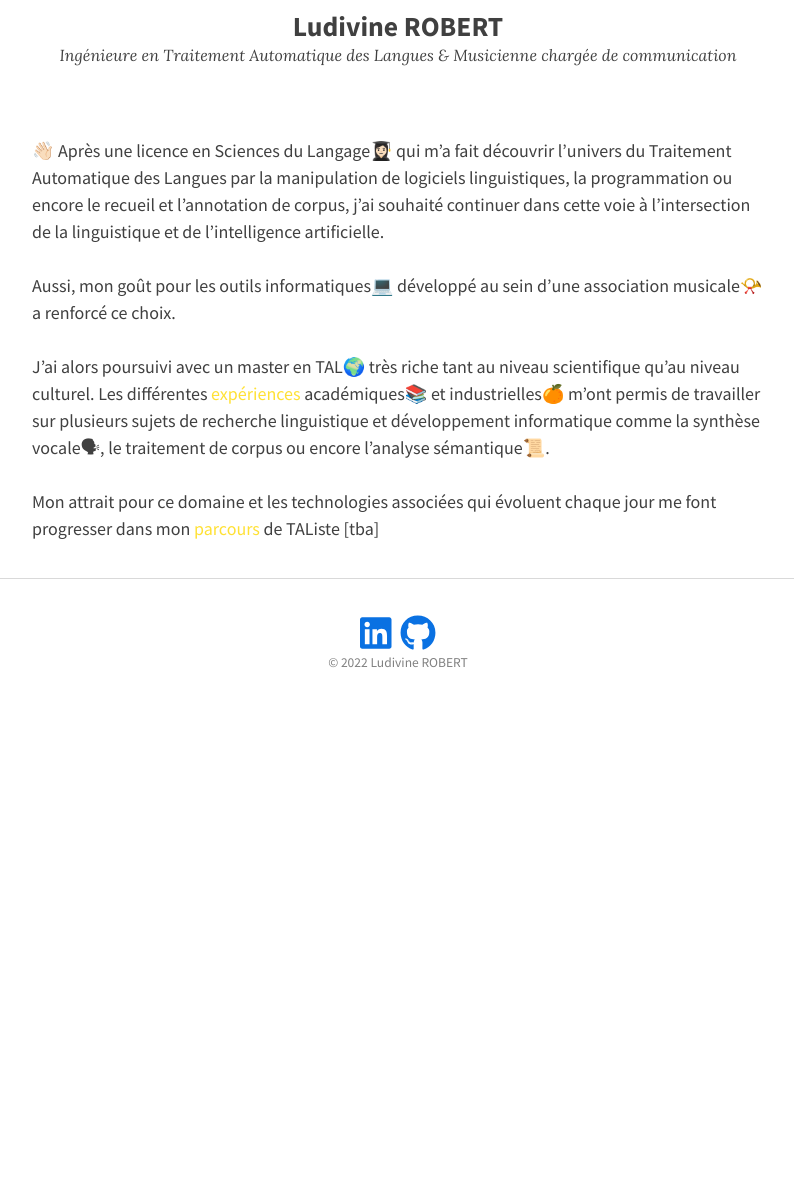
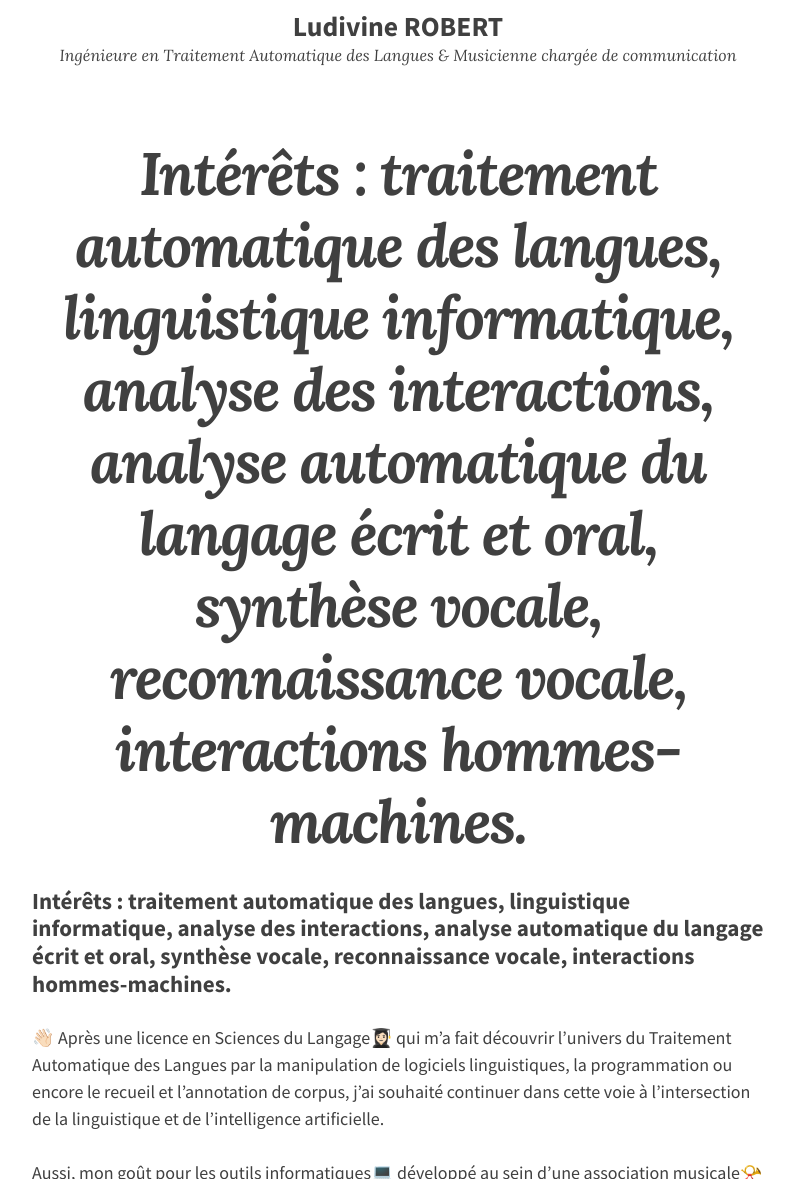
Before and after one commit to ludivinero/ludivinero.github.io, a Jekyll site: the page built from index.md, in a window 1280 px wide and 1400 px high, cut to the strip 221-1400 px from the top of the window. Shown: the whole strip, without its empty margins (242-1036 px from the left). Built offline with Jekyll 4.4.1, drawn with Linux system fonts in a browser that asks for light colours; nearby versions of some CDN libraries; our own code applies the rules of GitHub Pages for plain Markdown files; part of the change alters nothing that is shown; some of the changed text lies outside the part shown.

Commit message:
Update index.md

```diff
--- a/index.md
+++ b/index.md
@@ -4,6 +4,8 @@ limit: 10
 show_excerpts: true
 entries_layout: list
 ---
+
+### Intérêts : traitement automatique des langues, linguistique informatique, analyse des interactions, analyse automatique du langage écrit et oral, synthèse vocale, reconnaissance vocale, interactions hommes-machines.
 
 👋🏻 Après une licence en Sciences du Langage👩🏻‍🎓 qui m’a fait découvrir l’univers du Traitement Automatique des Langues par la manipulation de logiciels linguistiques, la programmation ou encore le recueil et l’annotation de corpus, j’ai souhaité continuer dans cette voie à l’intersection de la linguistique et de l’intelligence artificielle.
 
@@ -12,4 +14,7 @@ Aussi, mon goût pour les outils informatiques💻 développé au sein d'une ass
 J’ai alors poursuivi avec un master en TAL🌍 très riche tant au niveau scientifique qu’au niveau culturel.
 Les différentes <a href="projets.md" style="color:#ffe135; text-decoration:none;">expériences</a> académiques📚 et industrielles🍊 m’ont permis de travailler sur plusieurs sujets de recherche linguistique et développement informatique comme la synthèse vocale🗣, le traitement de corpus ou encore l’analyse sémantique📜.
 
-Mon attrait pour ce domaine et les technologies associées qui évoluent chaque jour me font progresser dans mon <a href="cv.md" style="color:#ffe135; text-decoration:none;">parcours</a> de TAListe [tba]
+Mon attrait pour ce domaine et les technologies associées qui évoluent chaque jour me font progresser dans mon <a href="cv.md" style="color:#ffe135; text-decoration:none;">parcours</a> de TAListe.
+
+Actuellement ingénieure d'études, mon intérêt se porte sur le développement de modèles de TALN pour l'analyse de comportements langagiers en intéractions.
+[tbc]
```
